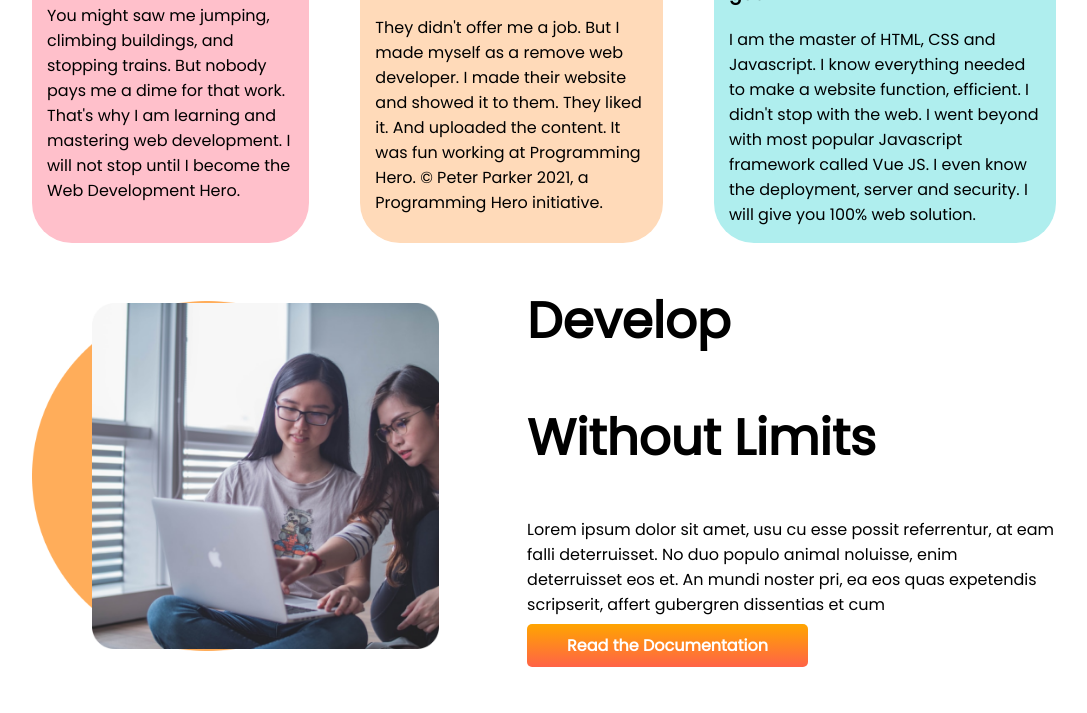
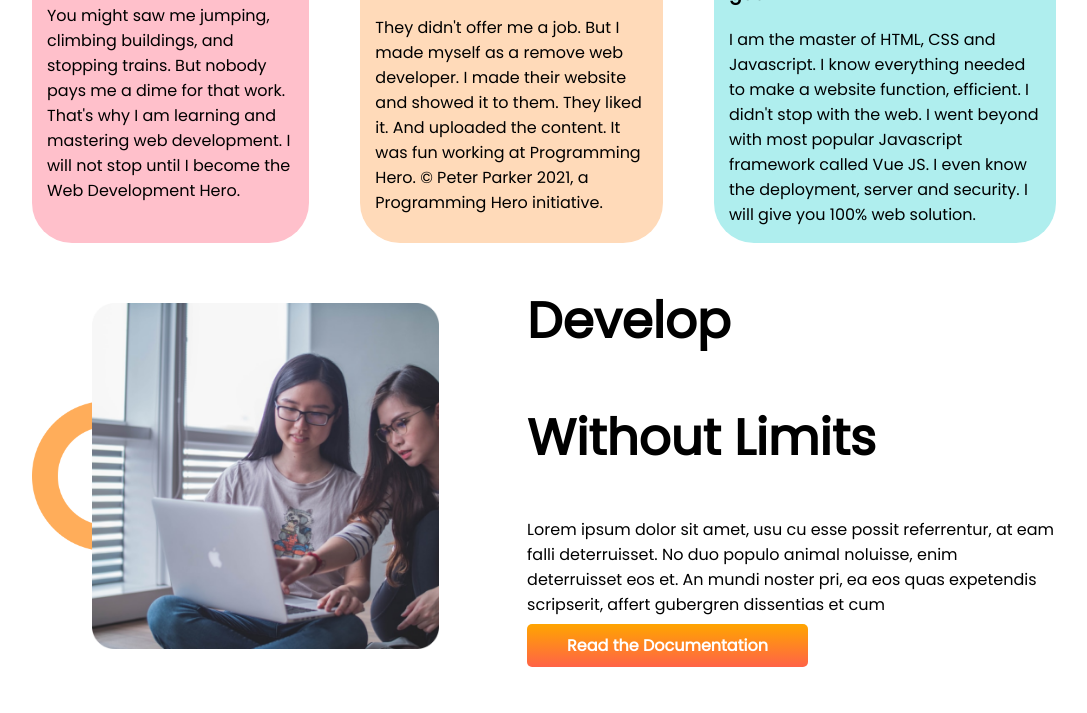
Before and after one commit to RiyadMia/Acianment, a plain HTML site: page index.html in a window 1280 px wide. Shown: the part 883-1596 px from the top of the page, without its empty margins (96-1183 px from the left). Drawn offline with Linux system fonts and the light colour scheme; grey boxes are pictures that could not be loaded.

Commit message:
frist commit

```diff
--- a/style.css
+++ b/style.css
@@ -58,7 +58,7 @@ section{
  padding: 60px;
 background-image: url(images/shapes/shape-1.png);
 background-repeat: no-repeat;
-background-size: 350px;
+background-size: 150px;
 background-position: left;
 }
 .image{
```
